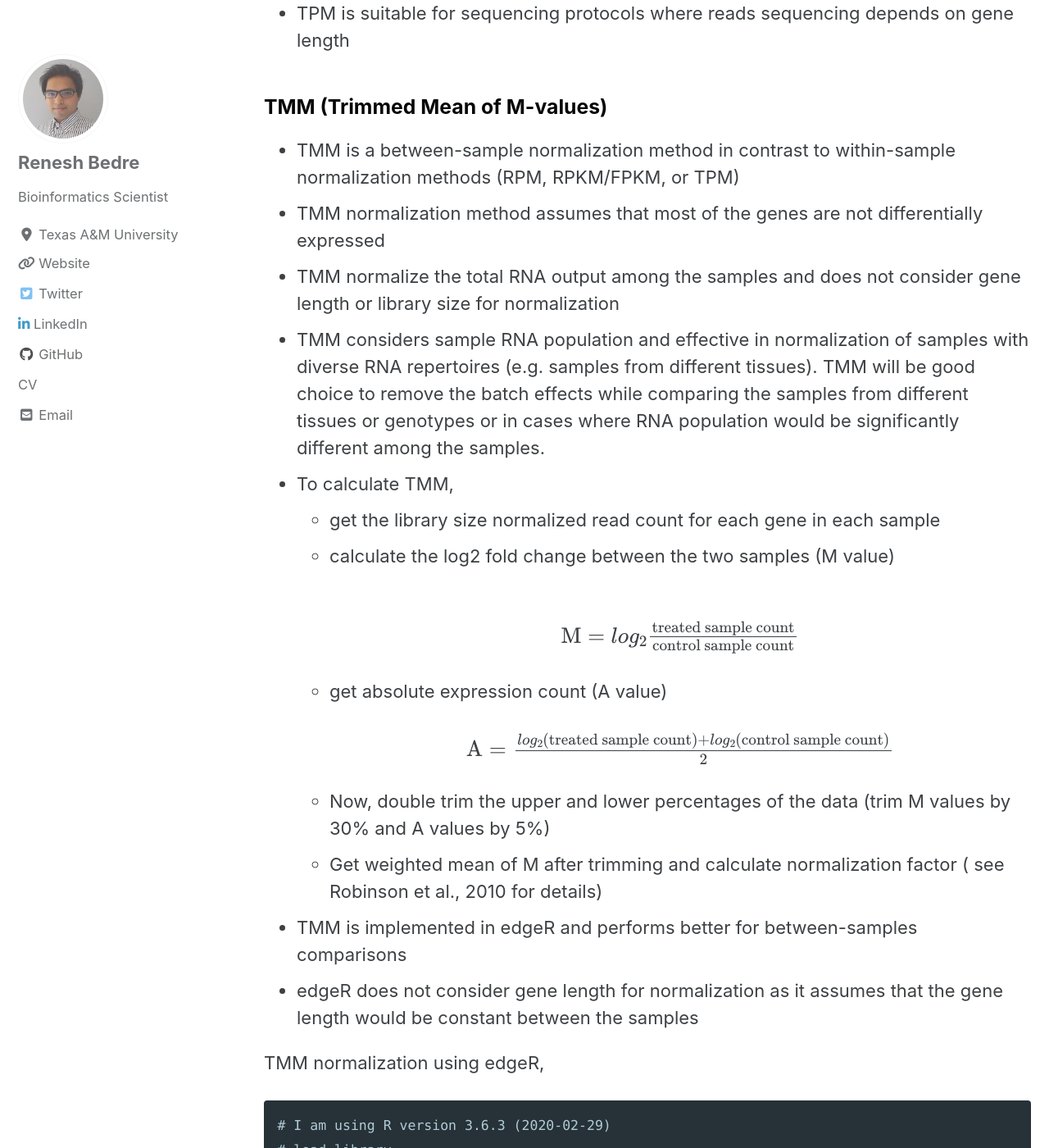
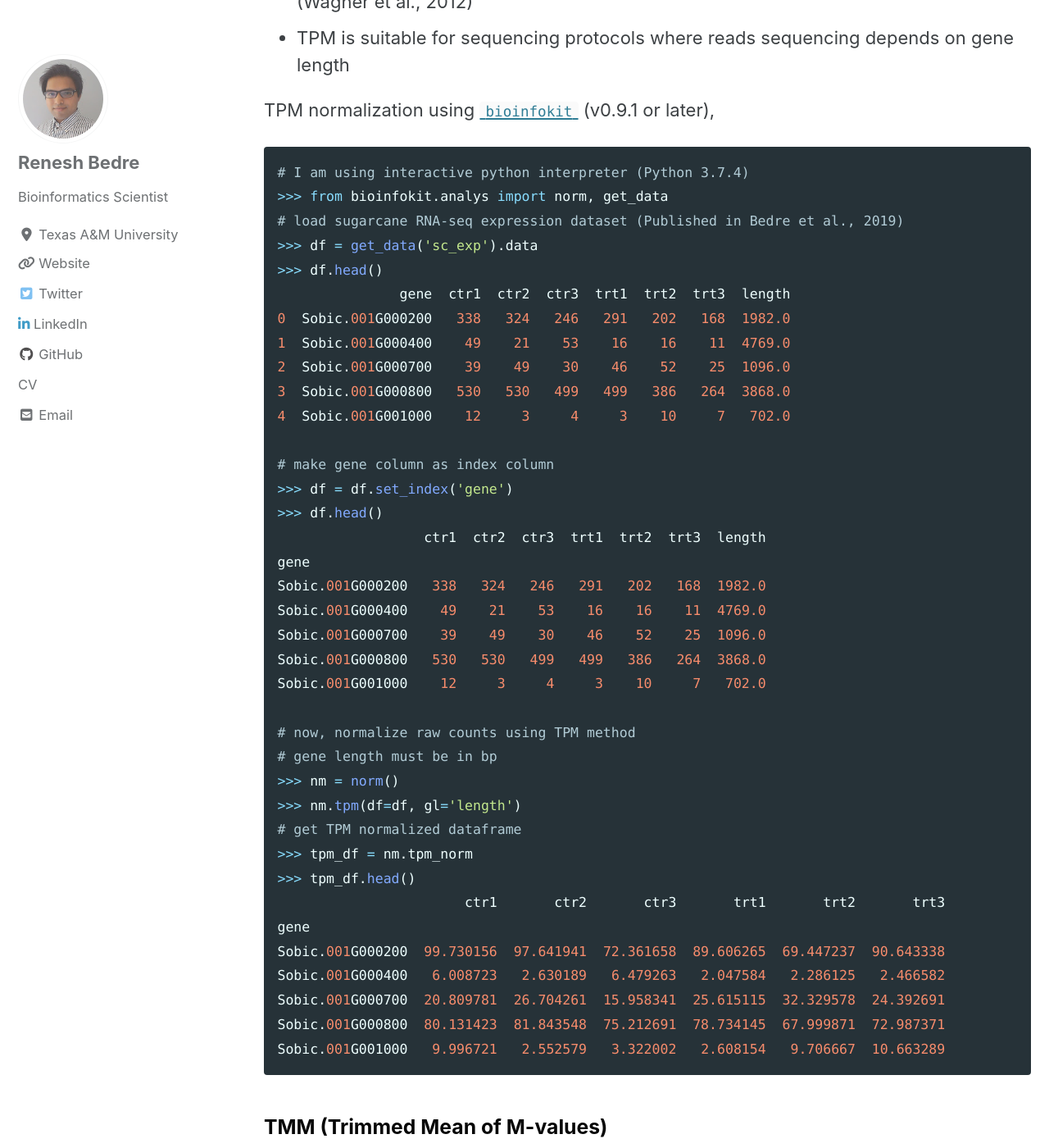
Before and after one commit to reneshbedre/reneshbedre.github.io, a Jekyll site: the page built from _posts/2017-10-05-expression_units.md, in a window 1280 px wide and 1400 px high, scrolled down 5261 px. Shown: the whole window at 82% size. Built offline with Jekyll 4.4.1, drawn with Linux system fonts in a browser that asks for light colours; cached includes are drawn as plain includes; nearby versions of some CDN libraries; formulas are drawn with MathJax 3; a style sheet for code colours, icons or effects is not loaded; some of the changed text lies outside the part shown.

Commit message:
tpm updated

````diff
--- a/_posts/2017-10-05-expression_units.md
+++ b/_posts/2017-10-05-expression_units.md
@@ -53,7 +53,7 @@ Notes:
  - RPM does not consider the transcript length normalization.
  - RPM Suitable for sequencing protocols where reads are generated irrespective of gene length
 
-RPM or CPM normalization using <a href='https://reneshbedre.github.io/blog/howtoinstall.html' target='_blank'>`bioinfokit`</a> (v0.8.9 or later),
+RPM or CPM normalization using <a href='https://reneshbedre.github.io/blog/howtoinstall.html' target='_blank'>`bioinfokit`</a> (v0.9.1 or later),
 
 ```python
 # I am using interactive python interpreter (Python 3.7.4)
@@ -127,7 +127,7 @@ Notes:
  - Used in single-end RNA-seq experiments (FPKM for paired-end RNA-seq data)
  - RPKM/FPKM can be biased towards identifying the differentially expressed genes (Bullard et al., 2010)
 
-RPKM or FPKM normalization using <a href='https://reneshbedre.github.io/blog/howtoinstall.html' target='_blank'>`bioinfokit`</a> (v0.9 or later),
+RPKM or FPKM normalization using <a href='https://reneshbedre.github.io/blog/howtoinstall.html' target='_blank'>`bioinfokit`</a> (v0.9.1 or later),
 
 ```python
 # I am using interactive python interpreter (Python 3.7.4)
@@ -154,6 +154,7 @@ Sobic.001G000800   530   530   499   499   386   264  3868.0
 Sobic.001G001000    12     3     4     3    10     7   702.0
 
 # now, normalize raw counts using RPKM method
+# gene length must be in bp
 >>> nm = norm()
 >>> nm.rpkm(df=df, gl='length')
 # get RPKM normalized dataframe
@@ -193,6 +194,47 @@ Notes:
  - TPM proposed as an alternative to RPKM due to inaccuracy in RPKM measurement (Wagner et al., 2012)
  - TPM is suitable for sequencing protocols where reads sequencing depends on gene length
 
+TPM normalization using <a href='https://reneshbedre.github.io/blog/howtoinstall.html' target='_blank'>`bioinfokit`</a> (v0.9.1 or later),
+
+```python
+# I am using interactive python interpreter (Python 3.7.4)
+>>> from bioinfokit.analys import norm, get_data
+# load sugarcane RNA-seq expression dataset (Published in Bedre et al., 2019)
+>>> df = get_data('sc_exp').data
+>>> df.head()
+               gene  ctr1  ctr2  ctr3  trt1  trt2  trt3  length
+0  Sobic.001G000200   338   324   246   291   202   168  1982.0
+1  Sobic.001G000400    49    21    53    16    16    11  4769.0
+2  Sobic.001G000700    39    49    30    46    52    25  1096.0
+3  Sobic.001G000800   530   530   499   499   386   264  3868.0
+4  Sobic.001G001000    12     3     4     3    10     7   702.0
+
+# make gene column as index column
+>>> df = df.set_index('gene')
+>>> df.head()
+                  ctr1  ctr2  ctr3  trt1  trt2  trt3  length
+gene
+Sobic.001G000200   338   324   246   291   202   168  1982.0
+Sobic.001G000400    49    21    53    16    16    11  4769.0
+Sobic.001G000700    39    49    30    46    52    25  1096.0
+Sobic.001G000800   530   530   499   499   386   264  3868.0
+Sobic.001G001000    12     3     4     3    10     7   702.0
+
+# now, normalize raw counts using TPM method
+# gene length must be in bp
+>>> nm = norm()
+>>> nm.tpm(df=df, gl='length')
+# get TPM normalized dataframe
+>>> tpm_df = nm.tpm_norm
+>>> tpm_df.head()
+                       ctr1       ctr2       ctr3       trt1       trt2       trt3
+gene
+Sobic.001G000200  99.730156  97.641941  72.361658  89.606265  69.447237  90.643338
+Sobic.001G000400   6.008723   2.630189   6.479263   2.047584   2.286125   2.466582
+Sobic.001G000700  20.809781  26.704261  15.958341  25.615115  32.329578  24.392691
+Sobic.001G000800  80.131423  81.843548  75.212691  78.734145  67.999871  72.987371
+Sobic.001G001000   9.996721   2.552579   3.322002   2.608154   9.706667  10.663289
+```
 
 ### <span style="color:#060606">TMM (Trimmed Mean of M-values)</span>
 - TMM is a between-sample normalization method in contrast to within-sample normalization methods (RPM, RPKM/FPKM, or TPM)
@@ -379,7 +421,7 @@ https://reneshbedre.github.io/blog/expression_units.html
 <span style="color:#9e9696">If you have any questions, comments or recommendations, please email me at
 <b>reneshbe@gmail.com</b></span>
 
-<span style="color:#9e9696"><i> Last updated: July 28, 2020</i> </span>
+<span style="color:#9e9696"><i> Last updated: July 30, 2020</i> </span>
 
 <p>
 {% include  subscribe.html %}
````
Also changed, not shown: _posts/2019-10-9-revcom.md (+1 -1 lines), _posts/2020-03-11-howtoinstall.md (+21 -2 lines).
